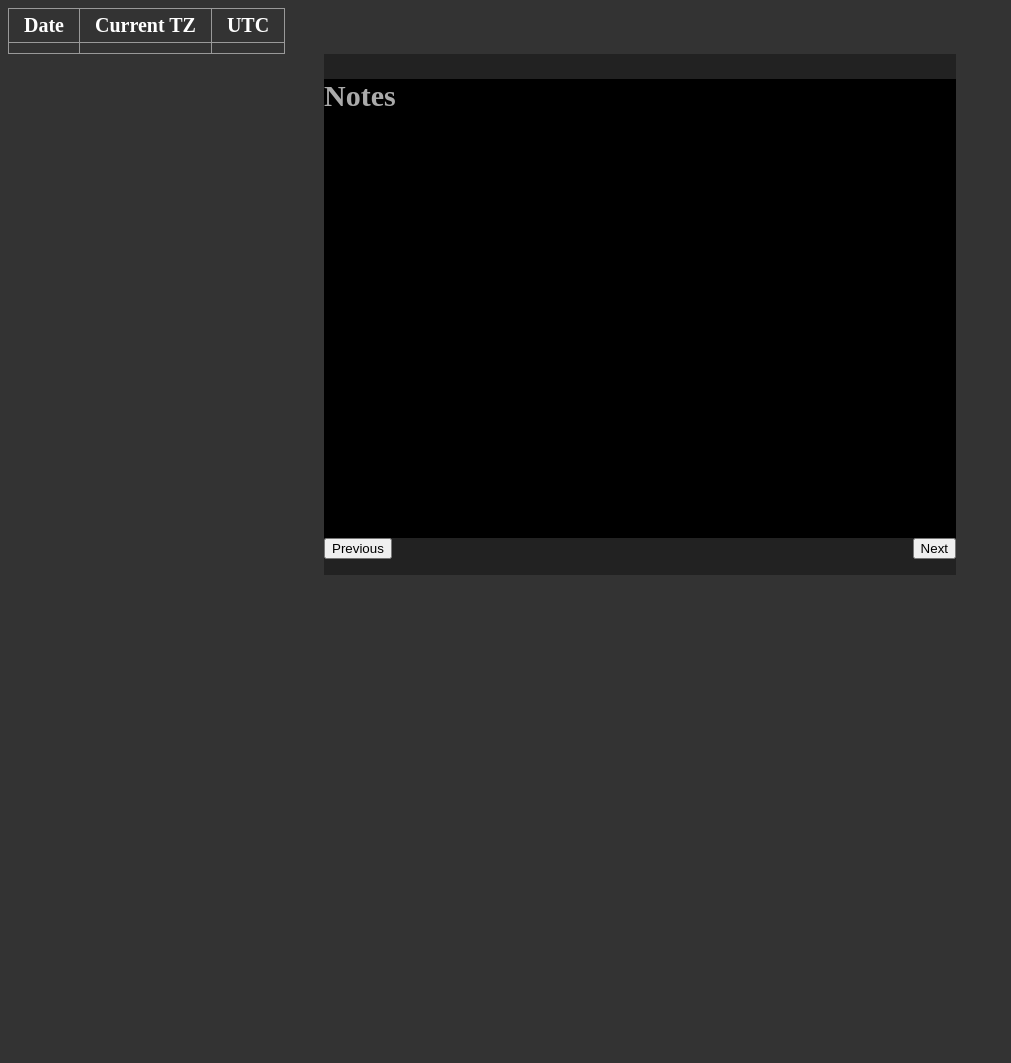
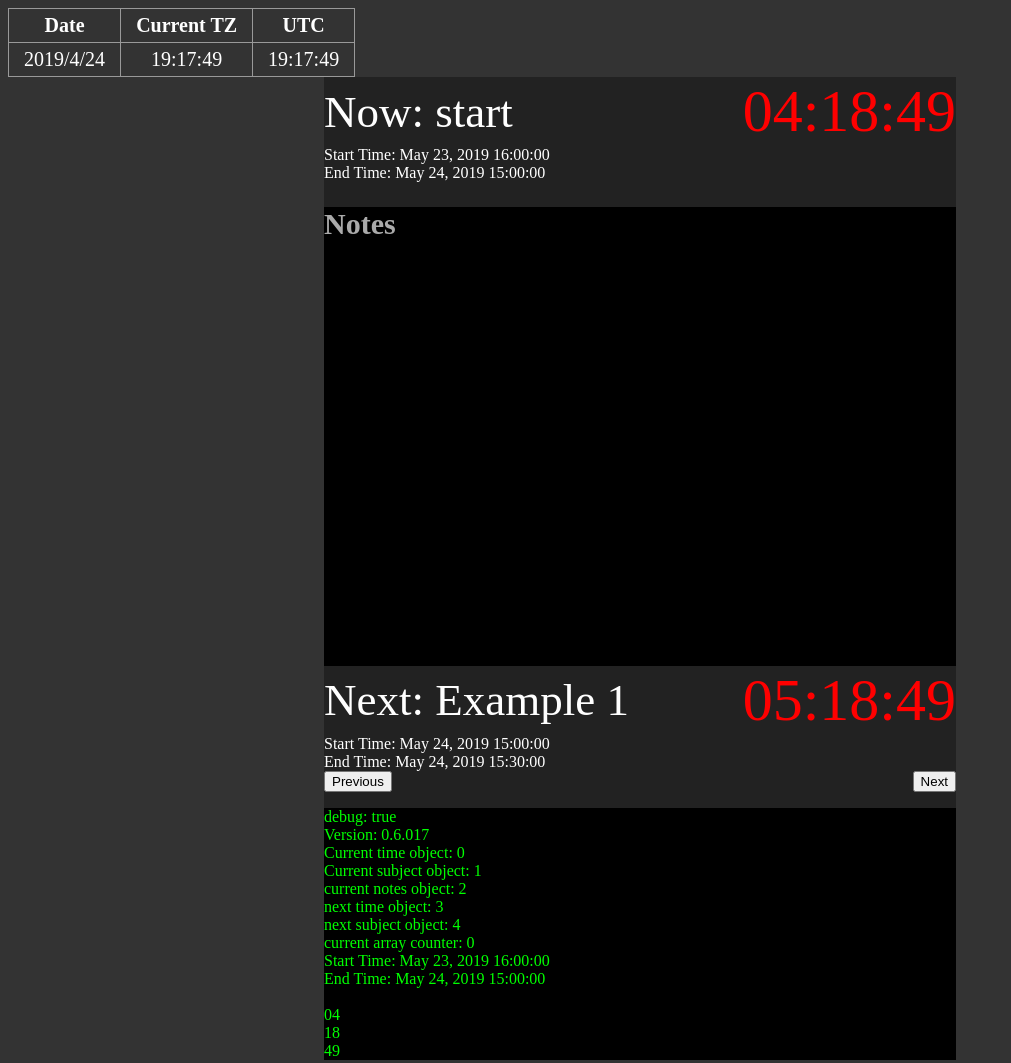
Before and after one commit to kkenny/broadcast_timer_js, a plain HTML site: page countdown_timer.html in a window 1280 px wide. Shown: the whole page, without its empty margins (0-1011 px from the left). Before the commit the page ends 800 px from the top, so only its background shows below. Drawn offline with Linux system fonts and the light colour scheme.

Commit message:
fat fingers

```diff
--- a/countdown_timer.html
+++ b/countdown_timer.html
@@ -78,7 +78,7 @@ var events = [
   "May 24, 2019 15:30:00", "Example 2", "Lorem ipsum dolor sit amet, consectetur adipiscing elit, sed do eiusmod tempor incididunt ut labore et dolore magna aliqua. Consectetur purus ut faucibus pulvinar elementum. Pellentesque habitant morbi tristique senectus et. Amet risus nullam eget felis. Semper auctor neque vitae tempus quam pellentesque nec nam aliquam.",
   "May 24, 2019 16:30:00", "Leave for Day", "Until next time...",
   "May 27, 2019 09:00:00", "Memorial Day", "<a href='https://www.history.com/topics/holidays/memorial-day-history'>Memorial Day History</a>",
-  "May 28, 2019 09:00:00", "Example 3, "More Notes"
+  "May 28, 2019 09:00:00", "Example 3", "More Notes"
 ];
 
 document.getElementById("notes").innerHTML = events[cNotes];
```
Also changed, not shown: index.html (+1 -1 lines).
